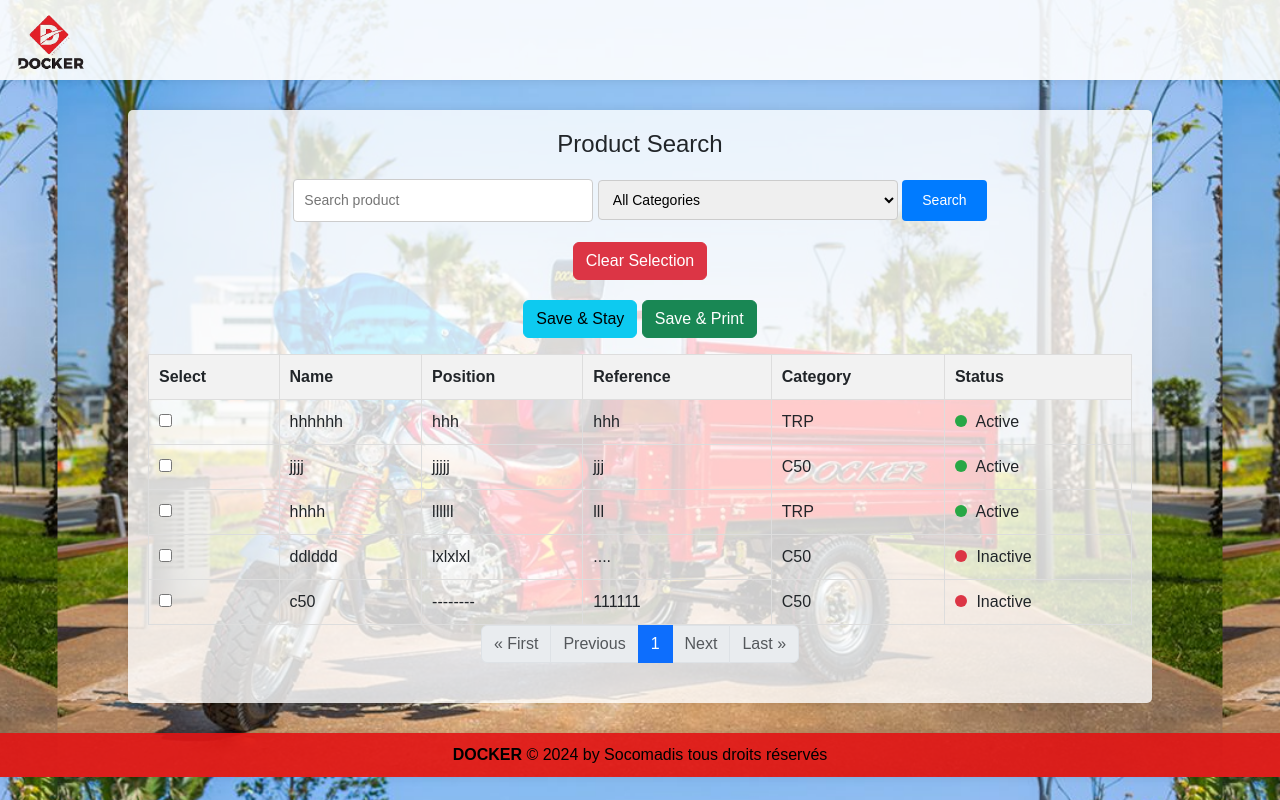
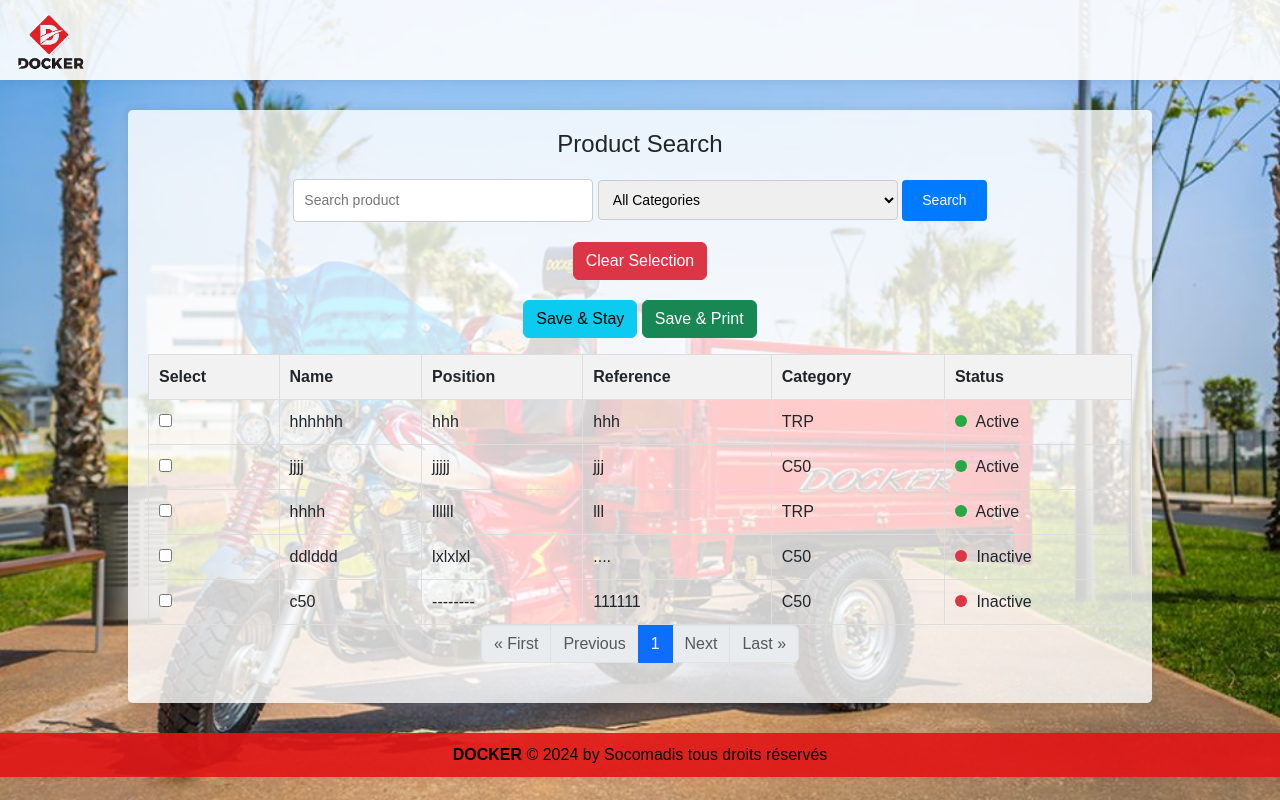
Before and after one commit to khalidbr12/position_django_app, a Django app: page / in a window 1280 px wide. Run offline with Django 5.2, Linux system fonts and the light colour scheme; data comes from the database, SQL or seed files in the repository.

Commit message:
commit 5

```diff
--- a/products/admin.py
+++ b/products/admin.py
@@ -7,7 +7,7 @@ admin.site.index_title = 'Administration'
 
 class ProductAdmin(admin.ModelAdmin):
     list_display = ('name', 'reference', 'position', 'active', 'category')
-    search_fields = ('name', 'reference')
+    search_fields = ('name', 'reference','position', 'category')
 
 # Register your models here.
 admin.site.register(Product, ProductAdmin)
--- a/products/static/products/css/style.css
+++ b/products/static/products/css/style.css
@@ -5,9 +5,9 @@ body {
     padding: 0;
     box-sizing: border-box;
     background-image: url('../img/3.jpg');
-    background-size: contain;
+    background-size: cover;
     background-position: center center;
-    background-repeat: repeat;
+    background-repeat: no-repeat;
     height: 100%;
 }
 
--- a/products/views.py
+++ b/products/views.py
@@ -7,8 +7,6 @@ from django.core.paginator import Paginator, EmptyPage, PageNotAnInteger
 def product_search(request):
     query = request.GET.get('q')
     category = request.GET.get('category')
-
-    # Initial queryset
     products = Product.objects.all()
 
     # Filter based on query if provided
```
Also changed, not shown: 1 other file.
